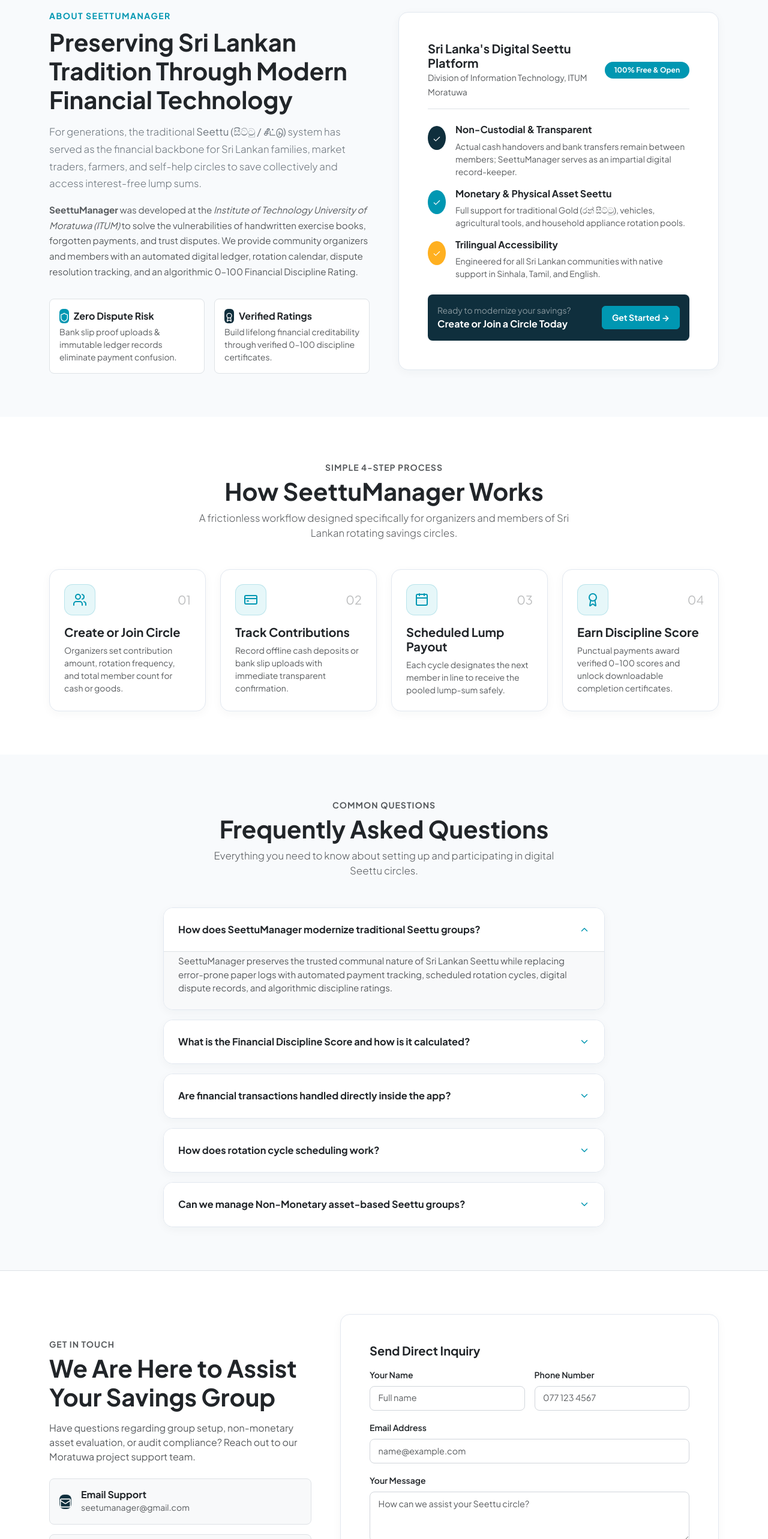
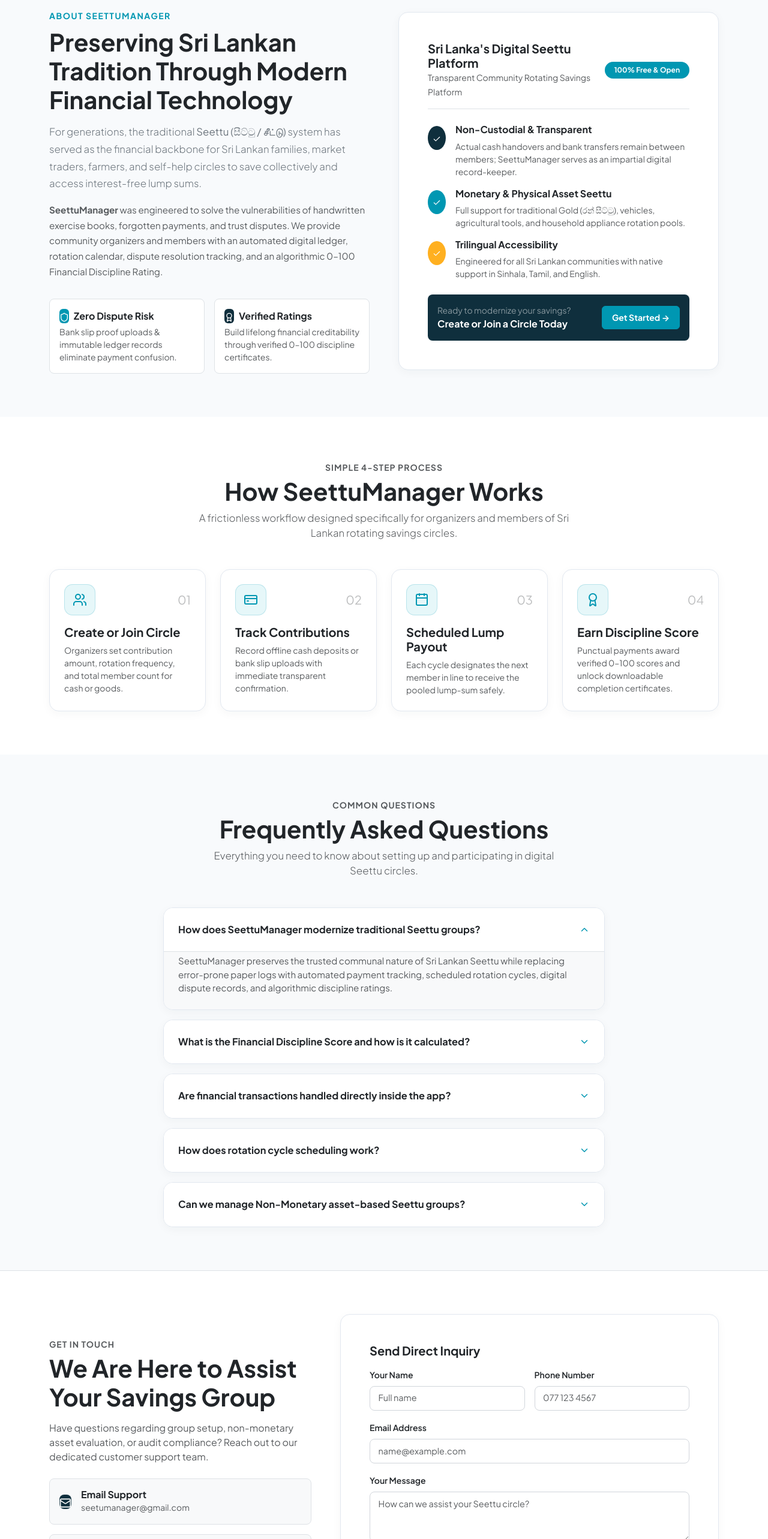
Before and after one commit to AJRaaef/seetu_manager, a React (Vite) app in the folder frontend/: page / in a window 1280 px wide. Shown: the part 900-3466 px from the top of the page at 60% size. Built offline with nearby package versions, Linux system fonts and the light colour scheme.

Commit message:
feat: remove internal ITUM references from landing page for clean professional branding

```diff
--- a/frontend/src/pages/LandingPage.jsx
+++ b/frontend/src/pages/LandingPage.jsx
@@ -599,7 +599,7 @@ const LandingPage = () => {
                 For generations, the traditional <strong>Seettu (සීට්ටු / சீட்டு)</strong> system has served as the financial backbone for Sri Lankan families, market traders, farmers, and self-help circles to save collectively and access interest-free lump sums.
               </p>
               <p className="text-muted mb-4" style={{ fontSize: '0.95rem', lineHeight: '1.7' }}>
-                <strong>SeettuManager</strong> was developed at the <em>Institute of Technology University of Moratuwa (ITUM)</em> to solve the vulnerabilities of handwritten exercise books, forgotten payments, and trust disputes. We provide community organizers and members with an automated digital ledger, rotation calendar, dispute resolution tracking, and an algorithmic 0–100 Financial Discipline Rating.
+                <strong>SeettuManager</strong> was engineered to solve the vulnerabilities of handwritten exercise books, forgotten payments, and trust disputes. We provide community organizers and members with an automated digital ledger, rotation calendar, dispute resolution tracking, and an algorithmic 0–100 Financial Discipline Rating.
               </p>
 
               <div className="row g-3 pt-2">
@@ -629,13 +629,13 @@ const LandingPage = () => {
               </div>
             </div>
 
-            {/* Right Column: Visual Trust Card / Academic Affiliation */}
+            {/* Right Column: Visual Trust Card */}
             <div className="col-lg-6">
               <div className="fintech-card p-4 p-md-5 bg-white position-relative overflow-hidden">
                 <div className="d-flex align-items-center justify-content-between mb-4 border-bottom pb-3">
                   <div>
                     <h5 className="fw-bold text-dark mb-0" style={{ color: '#0F2F3D' }}>Sri Lanka's Digital Seettu Platform</h5>
-                    <small className="text-muted">Division of Information Technology, ITUM Moratuwa</small>
+                    <small className="text-muted">Transparent Community Rotating Savings Platform</small>
                   </div>
                   <span className="badge px-3 py-2 text-white fw-bold rounded-pill" style={{ backgroundColor: '#0097B2' }}>
                     100% Free & Open
@@ -806,7 +806,7 @@ const LandingPage = () => {
                 We Are Here to Assist Your Savings Group
               </h2>
               <p className="text-muted mb-4 leading-relaxed">
-                Have questions regarding group setup, non-monetary asset evaluation, or audit compliance? Reach out to our Moratuwa project support team.
+                Have questions regarding group setup, non-monetary asset evaluation, or audit compliance? Reach out to our dedicated customer support team.
               </p>
 
               <div className="d-flex flex-column gap-3">
@@ -946,14 +946,14 @@ const LandingPage = () => {
               </ul>
             </div>
 
-            {/* Col 3: Academic / Project Details */}
+            {/* Col 3: Support & Office */}
             <div className="col-lg-4 col-md-3 col-6">
-              <h6 className="fw-bold text-white mb-3 text-uppercase fs-7" style={{ letterSpacing: '1px' }}>Project Context</h6>
+              <h6 className="fw-bold text-white mb-3 text-uppercase fs-7" style={{ letterSpacing: '1px' }}>Support & Office</h6>
               <div className="text-white-50 small leading-relaxed d-flex flex-column gap-1.5">
-                <div>Institute of Technology University of Moratuwa</div>
-                <div>Division of Information Technology</div>
-                <div>Supervised by W.M.N. Wathsala Bandara Manike</div>
-                <div className="mt-2 text-white-50">Colombo, Sri Lanka</div>
+                <div>Colombo, Sri Lanka</div>
+                <div>Helpline: +94 75 297 5632 / 4040</div>
+                <div>Email: seetumanager@gmail.com</div>
+                <div className="mt-2 text-white-50">Mon – Sat (8:30 AM – 6:00 PM)</div>
               </div>
             </div>
 
@@ -962,7 +962,7 @@ const LandingPage = () => {
           {/* Copyright & Scroll Top */}
           <div className="pt-3 d-flex justify-content-between align-items-center flex-wrap gap-2">
             <p className="text-white-50 small mb-0">
-              © 2026 SeettuManager. Developed for ITUM NDIT Capstone. All rights reserved.
+              © 2026 SeettuManager. All rights reserved.
             </p>
             <button
               onClick={scrollToTop}
```
